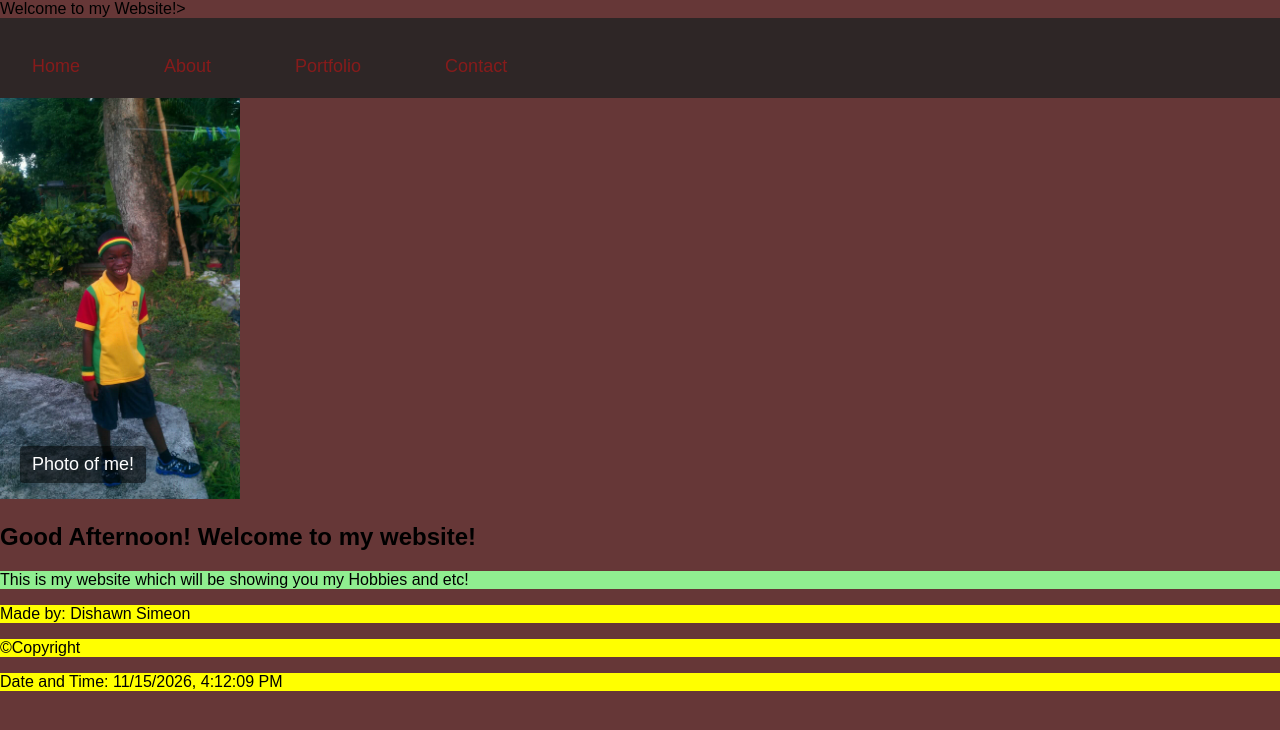
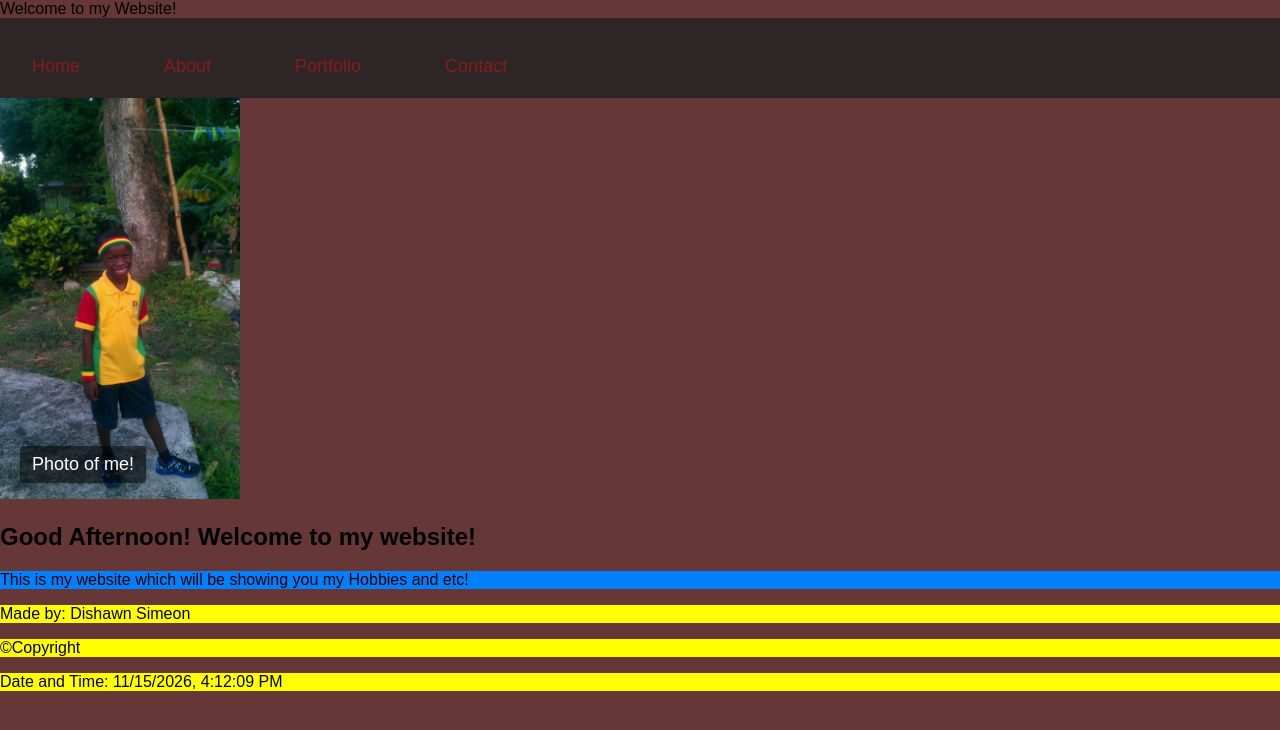
Before and after one commit to dishawnsimeon8-eng/redesign-of-Dishawn-Website, a plain HTML site: page index.html in a window 1280 px wide. Drawn offline with Linux system fonts and the light colour scheme.

Commit message:
changes to the index and read me file

```diff
--- a/index.html
+++ b/index.html
@@ -11,7 +11,7 @@
 
 </head>
 <body>
-    <header>Welcome to my Website!></header>
+    <header>Welcome to my Website!</header>
     <main>
     <!-- Include the same nav -->
     <nav id="topmenu">
--- a/js/script.js
+++ b/js/script.js
@@ -12,9 +12,10 @@ if (hour < 12) {
 
 
 document.getElementById("welcomeMessage").textContent = message;
-// Displays the text in the green
-
-document.querySelector("p").style.backgroundColor = "lightgreen";
+// Displays the text to a colour
+document.querySelector("p").style.backgroundColor = "red";
+document.querySelector("p").style.backgroundColor = "#ffcc00";
+document.querySelector("p").style.backgroundColor = "rgb(0, 128, 255)";
 
 const now = new Date();
 //Displays the date in real time
```
Also changed, not shown: 1 other file.
